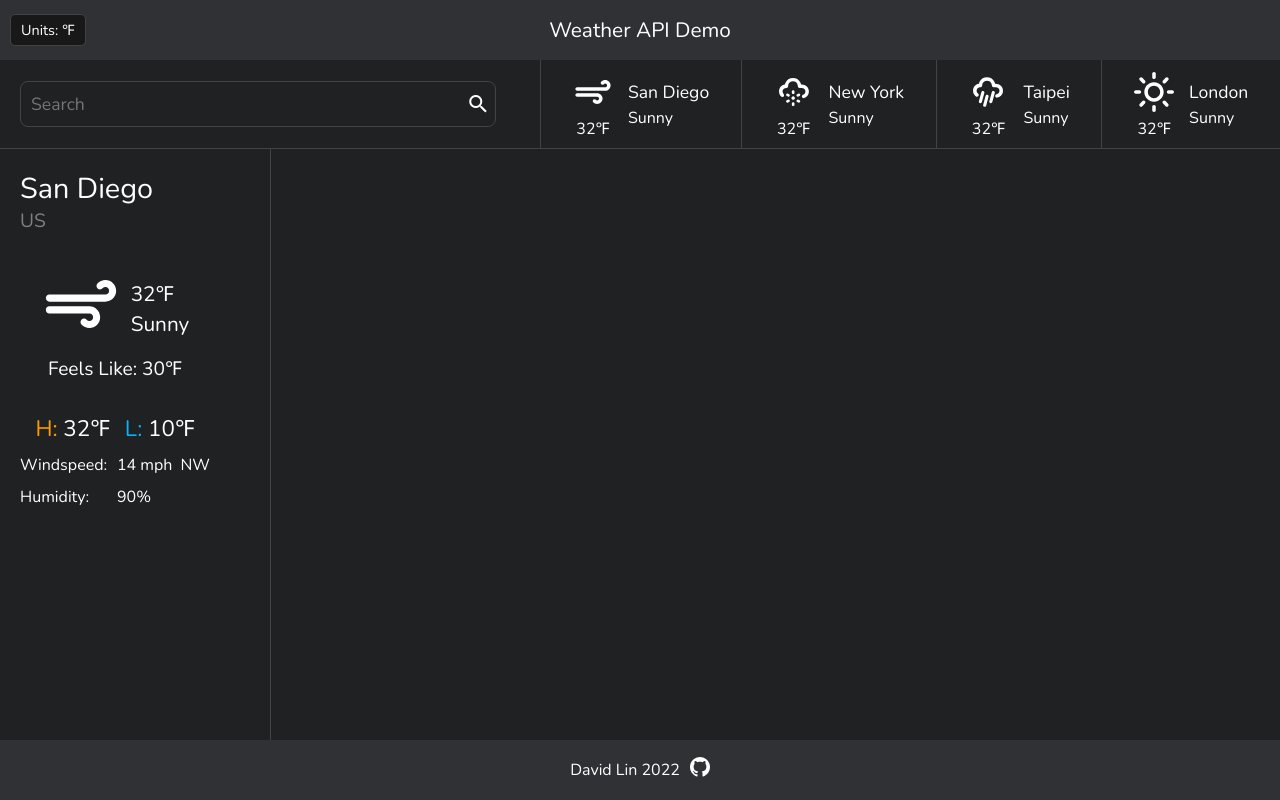
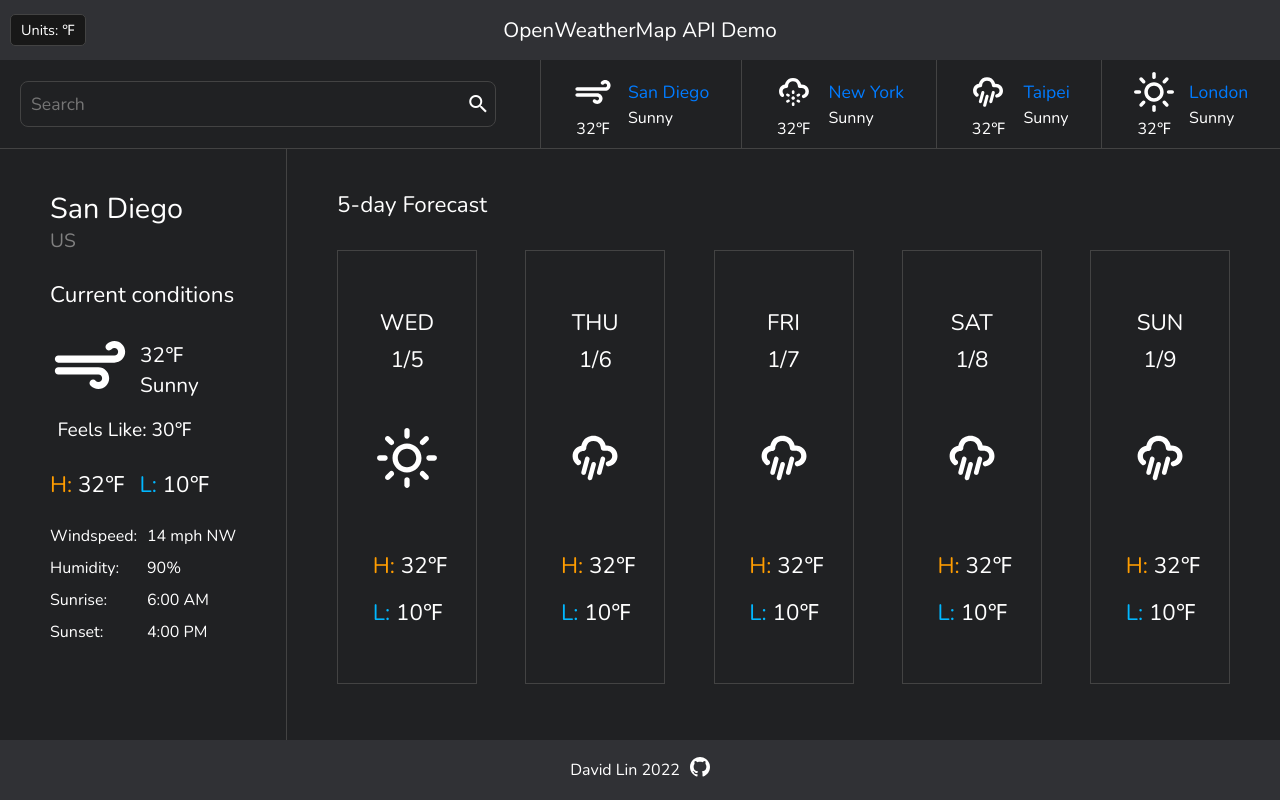
Before and after one commit to lindavid1998/weather-api-demo, a plain HTML site: page index.html in a window 1280 px wide. Drawn offline with nearby package versions, Linux system fonts and the light colour scheme.

Commit message:
Hardcode example of weather forecast

```diff
--- a/index.html
+++ b/index.html
@@ -4,7 +4,7 @@
     <meta charset="UTF-8">
     <meta http-equiv="X-UA-Compatible" content="IE=edge">
     <meta name="viewport" content="width=device-width, initial-scale=1.0">
-    <title>Weather API Demo</title>
+    <title>OpenWeatherMap API Demo</title>
     <link rel="stylesheet" href="style.css">
     <link rel="preconnect" href="https://fonts.googleapis.com"><link rel="preconnect" href="https://fonts.gstatic.com" crossorigin><link href="https://fonts.googleapis.com/css2?family=Nunito:ital,wght@0,200;0,300;0,400;0,500;0,600;0,700;0,800;0,900;0,1000;1,200;1,300;1,400;1,500;1,600;1,700;1,800;1,900;1,1000&display=swap" rel="stylesheet">
     <link href="https://fonts.googleapis.com/icon?family=Material+Icons"
@@ -13,7 +13,7 @@
 <body>
     <div class="content">
         <div class="header">
-            <span>Weather API Demo</span>
+            <span>OpenWeatherMap API Demo</span>
             <button type="button">Units: &#8457</button>
         </div>
         <div class="sub-header">
@@ -65,17 +65,19 @@
             </div>
         </div>
         <div class="search-result">
-            <!-- <div class="placeholder">
+            <div class="placeholder">
                 Search for a city or click any of the locations above for a detailed forecast
-            </div> -->
-            <!-- <div class="placeholder error">
+            </div>
+            <div class="placeholder error">
                 No results. Please check that a valid location was entered.
-            </div> -->
+            </div>
             <div class="current-weather">
                 <div class="location">
                     <div class="city-name">San Diego</div>
                     <div class="country">US</div>
                 </div>
+
+                <div class="title">Current conditions</div>
 
                 <div class="section-one">
                     <div class="weather-icon">
@@ -90,20 +92,86 @@
                         <div class="high"><span>H: </span>32&#8457</div>
                         <div class="low"><span>L: </span>10&#8457</div>
                     </div>
-                    <div class="wind">
+                </div>
+                <div class="section-three">
+                    <div class="detail" id="wind">
                         <div class="label">Windspeed:</div>
-                        <div class="speed-direction">
-                            <div class="speed">14 mph</div>
-                            <div class="direction">NW</div>
-                        </div>
+                        <div class="value">14 mph NW</div>
                     </div>
-                    <div class="humidity">
+                    <div class="detail" id="humidity">
                         <div class="label">Humidity:</div>
                         <div class="value">90%</div>
                     </div>
+                    <div class="detail" id="sunrise">
+                        <div class="label">Sunrise:</div>
+                        <div class="value">6:00 AM</div>
+                    </div>
+                    <div class="detail" id="sunset">
+                        <div class="label">Sunset:</div>
+                        <div class="value">4:00 PM</div>
+                    </div>
                 </div>
             </div>
-            <div class="forecast"></div>
+            <div class="forecast">
+                <div class="title">5-day Forecast</div>
+                <div class="details">
+                    <div class="day">
+                        <div class="day-of-week">WED</div>
+                        <div class="date">1/5</div>
+                        <div class="icon">
+                            <img src="./SVG/sun.svg" alt="">
+                        </div>
+                        <div class="high-low">
+                            <div class="high"><span>H: </span>32&#8457</div>
+                            <div class="low"><span>L: </span>10&#8457</div>
+                        </div>
+                    </div>
+                    <div class="day">
+                        <div class="day-of-week">THU</div>
+                        <div class="date">1/6</div>
+                        <div class="icon">
+                            <img src="./SVG/cloud-rain.svg" alt="">
+                        </div>
+                        <div class="high-low">
+                            <div class="high"><span>H: </span>32&#8457</div>
+                            <div class="low"><span>L: </span>10&#8457</div>
+                        </div>
+                    </div>
+                    <div class="day">
+                        <div class="day-of-week">FRI</div>
+                        <div class="date">1/7</div>
+                        <div class="icon">
+                            <img src="./SVG/cloud-rain.svg" alt="">
+                        </div>
+                        <div class="high-low">
+                            <div class="high"><span>H: </span>32&#8457</div>
+                            <div class="low"><span>L: </span>10&#8457</div>
+                        </div>
+                    </div>
+                    <div class="day">
+                        <div class="day-of-week">SAT</div>
+                        <div class="date">1/8</div>
+                        <div class="icon">
+                            <img src="./SVG/cloud-rain.svg" alt="">
+                        </div>
+                        <div class="high-low">
+                            <div class="high"><span>H: </span>32&#8457</div>
+                            <div class="low"><span>L: </span>10&#8457</div>
+                        </div>
+                    </div>
+                    <div class="day">
+                        <div class="day-of-week">SUN</div>
+                        <div class="date">1/9</div>
+                        <div class="icon">
+                            <img src="./SVG/cloud-rain.svg" alt="">
+                        </div>
+                        <div class="high-low">
+                            <div class="high"><span>H: </span>32&#8457</div>
+                            <div class="low"><span>L: </span>10&#8457</div>
+                        </div>
+                    </div>
+                </div>
+            </div>
         </div>
         <div class="footer">
             David Lin 2022
--- a/style.css
+++ b/style.css
@@ -55,12 +55,13 @@ body, html {
 input, textarea {
 	outline: 0;
 	appearance: none;
+	color: white;
 }
 
 .content {
 	display: flex;
 	flex-direction: column;
-    height: 100%;
+	width: fit-content;
 }
 
 .header, .footer, .search {
@@ -117,26 +118,25 @@ button:hover {
 }
 
 .popular-city {
-	border-left: 1px solid var(--border-color-gray);
 	flex-grow: 1;
 	padding: 15px 8px;
-
 	display: flex;
 	flex-direction: row;
 	align-items: center;
 	justify-content: center;
+	gap: 15px;
+}
 
-	gap: 15px;
+.popular-city:not(:first-child) {
+	border-left: 1px solid var(--border-color-gray);
 }
 
 .weather-summary {
 	display: flex;
 	flex-direction: column;
 	align-items: center;
-
 	position: relative;
 	bottom: 3px;
-
 	gap: 5px;
 }
 
@@ -169,14 +169,17 @@ button:hover {
 	grid-template-rows: 1fr;
 }
 
+.current-weather, .forecast {
+	padding: 40px 50px;
+}
+
 .current-weather {
 	grid-column: 1;
-
 	display: flex;
 	flex-direction: column;
-	padding: 20px 60px 20px 20px;
-	gap: 30px;
+	gap: 25px;
 	font-size: 1.4rem;
+	min-width: 270px;
 }
 
 .forecast {
@@ -206,9 +209,9 @@ input:focus {
 	right: 30px;
 }
 
-.search-result .placeholder {
+.placeholder {
 	grid-column: 1 / -1;
-	display: flex;
+	display: none;
 	justify-content: center;
 	align-items: center;
 	font-size: 2.5rem;
@@ -216,7 +219,6 @@ input:focus {
 	color: gray;
 	padding: 50px;
 
-	display: none;
 }
 
 .city-name {
@@ -234,8 +236,8 @@ input:focus {
 	grid-template-rows: repeat(3, fit-content(40px));
 	gap: 2px 10px;
 
-	margin-left: auto;
 	margin-right: auto;
+	margin-top: -10px;
 }
 
 .section-one .weather-icon img {
@@ -274,8 +276,7 @@ input:focus {
 	font-size: 1.2rem;
 }
 
-.section-two {
-	margin-left: auto;
+.section-three {
 	margin-right: auto;
 	display: flex;
 	flex-direction: column;
@@ -285,12 +286,16 @@ input:focus {
 .high-low {
 	display: flex;
 	gap: 15px;
-	justify-content: center;
 }
 
-.wind, .humidity {
+.current-weather .high-low {
+	flex-direction: row;
+}
+
+.detail {
 	display: flex;
 	gap: 7px;
+	font-size: 1rem;
 }
 
 .label {
@@ -308,29 +313,126 @@ input:focus {
 	color: rgb(255, 157, 0);
 }
 
-.low span {
+.low span,
+.popular-city:hover .name  {
 	color: rgb(0, 183, 255);
 }
 
-.wind, .humidity {
-	font-size: 1rem;
+.popular-city .name {
+	color: rgb(0, 123, 255);
+	transition: all 0.5s;
+}
+
+#search-icon,
+.popular-city:hover
+ {
+	cursor: pointer;
+}
+
+.title {
+	font-size: 1.4rem;
+}
+
+.forecast {
+	display: flex;
+	flex-direction: column;
+	gap: 30px;
+}
+
+.forecast .details {
+	display: flex;
+	flex-direction: column;
+	gap: 10px;
+	width: 100%;
+	height: 85%;
+	justify-content: space-between;
+}
+
+.day {
+	display: flex;
+	flex-direction: row;
+	border: 1px solid var(--border-color-gray);
+	flex-grow: 1;
+	height: 110px;
+	min-width: 470px;
+	transition: all 0.5s;
+	align-items: center;
+	padding: 10px;
+	font-size: 1.4rem;
+	justify-content: center;
+}
+
+.day:hover {
+	border: 1px solid white;
+}
+
+.icon {
+	margin: 45% 0;
+}
+
+.day .icon img {
+	width: 60px;
+}
+
+.day .high-low {
+	flex-direction: row;
+	margin-left: 5%;
+}
+
+.date {
+	width: 60px;
+}
+
+.day-of-week {
+	width: 80px;
 }
 
 @media only screen and (min-width: 900px) {
+
+	.content {
+		height: 100%;
+		width: 100%;
+	}
 
 	.sub-header {
 		flex-direction: row;
 	}
 
 	.search {
-		/* min-width: 270px; */
 		max-width: 615px;
 		flex-grow: 1;
+		border-right: 1px solid var(--border-color-gray);
 	}
 
-	.current-weather {
-		/* flex-direction: row; */
+	.forecast .details {
+		justify-content: space-between;
+		flex-direction: row;
 	}
 
+	.day {
+		flex-direction: column;
+		height: auto;
+		width: 110px;
+		max-width: 140px;
+		align-items: center;
+		padding: 10px;
+		min-width: auto;
+	}
+
+	.forecast .high-low {
+		flex-direction: column;
+	}
+
+	.icon {
+		margin: 45% 0;
+	}
+
+	.date, .day-of-week {
+		width: auto;
+	}
+
+	.day-of-week {
+		margin-bottom: 5%;
+	}
 
 }
```
